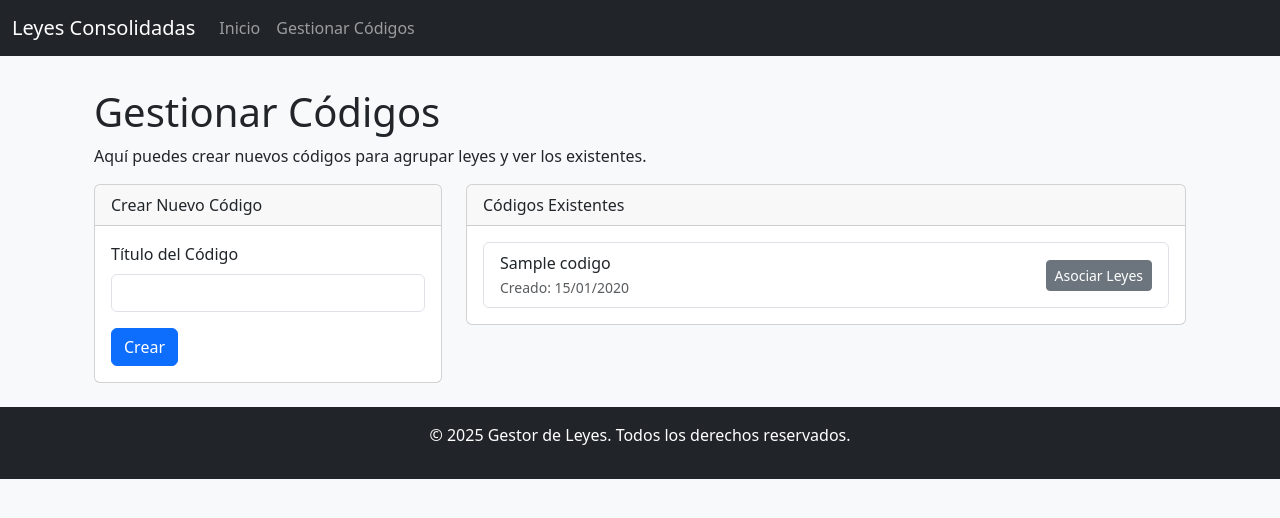
After one commit to yojosansi/dorfs, a PHP site: page /gestionar_codigos.php in a window 1280 px wide. The commit adds this page. Shown: the top 518 px of the page. Run offline with PHP 8.4, Linux system fonts and the light colour scheme; tables that the repository leaves empty hold one stand-in row (values such as "Sample post").

Commit message:
feat: Implementar sistema de gestión de Códigos
Añade la funcionalidad completa para crear 'Códigos' y agrupar leyes bajo ellos.

Esta implementación incluye:
- Una migración de base de datos para añadir las tablas `codigos` y `ley_codigo`.
- Una nueva página de gestión (`gestionar_codigos.php`) que permite listar los códigos existentes y crear nuevos.
- Una nueva página de edición (`editar_codigo.php`) que permite asociar y desasociar leyes a un código específico mediante una interfaz de checkboxes.
- La lógica de actualización de asociaciones se maneja de forma transaccional para garantizar la integridad de los datos.
- Actualización de la página principal (`index.php`) para mostrar las leyes agrupadas visualmente bajo el título de su código correspondiente.
- Un nuevo enlace en la barra de navegación para acceder a la gestión de códigos.

```diff
--- /dev/null
+++ b/gestionar_codigos.php
@@ -0,0 +1,99 @@
+<?php
+require_once 'includes/header.php';
+require_once 'core/db_connect.php';
+
+$feedback_message = '';
+$feedback_class = '';
+
+// --- Lógica para Crear un Nuevo Código ---
+if ($_SERVER['REQUEST_METHOD'] === 'POST' && isset($_POST['crear_codigo'])) {
+    $titulo_codigo = trim(filter_input(INPUT_POST, 'titulo', FILTER_SANITIZE_STRING));
+
+    if (empty($titulo_codigo)) {
+        $feedback_message = 'El título del código no puede estar vacío.';
+        $feedback_class = 'alert-danger';
+    } else {
+        try {
+            $stmt = $pdo->prepare("INSERT INTO codigos (titulo) VALUES (:titulo)");
+            $stmt->execute(['titulo' => $titulo_codigo]);
+            $feedback_message = 'Código "' . htmlspecialchars($titulo_codigo) . '" creado con éxito.';
+            $feedback_class = 'alert-success';
+        } catch (PDOException $e) {
+            // El código 23000 es para violación de integridad (ej. UNIQUE)
+            if ($e->getCode() == 23000) {
+                $feedback_message = 'Error: Ya existe un código con ese título.';
+            } else {
+                $feedback_message = 'Error al crear el código: ' . $e->getMessage();
+            }
+            $feedback_class = 'alert-danger';
+        }
+    }
+}
+
+// --- Lógica para Listar Códigos Existentes ---
+$stmt_codigos = $pdo->query("SELECT id, titulo, created_at FROM codigos ORDER BY titulo ASC");
+$codigos = $stmt_codigos->fetchAll();
+
+?>
+
+<div class="container mt-4">
+    <h1>Gestionar Códigos</h1>
+    <p>Aquí puedes crear nuevos códigos para agrupar leyes y ver los existentes.</p>
+
+    <?php if ($feedback_message): ?>
+        <div class="alert <?php echo $feedback_class; ?>" role="alert">
+            <?php echo $feedback_message; ?>
+        </div>
+    <?php endif; ?>
+
+    <div class="row">
+        <!-- Columna para crear códigos -->
+        <div class="col-md-4">
+            <div class="card">
+                <div class="card-header">
+                    Crear Nuevo Código
+                </div>
+                <div class="card-body">
+                    <form action="gestionar_codigos.php" method="post">
+                        <div class="mb-3">
+                            <label for="titulo" class="form-label">Título del Código</label>
+                            <input type="text" class="form-control" id="titulo" name="titulo" required>
+                        </div>
+                        <button type="submit" name="crear_codigo" class="btn btn-primary">Crear</button>
+                    </form>
+                </div>
+            </div>
+        </div>
+
+        <!-- Columna para listar códigos -->
+        <div class="col-md-8">
+            <div class="card">
+                <div class="card-header">
+                    Códigos Existentes
+                </div>
+                <div class="card-body">
+                    <?php if (empty($codigos)): ?>
+                        <p>No hay códigos creados todavía.</p>
+                    <?php else: ?>
+                        <ul class="list-group">
+                            <?php foreach ($codigos as $codigo): ?>
+                                <li class="list-group-item d-flex justify-content-between align-items-center">
+                                    <div>
+                                        <?php echo htmlspecialchars($codigo['titulo']); ?>
+                                        <br>
+                                        <small class="text-muted">Creado: <?php echo date('d/m/Y', strtotime($codigo['created_at'])); ?></small>
+                                    </div>
+                                    <a href="editar_codigo.php?id=<?php echo htmlspecialchars($codigo['id']); ?>" class="btn btn-secondary btn-sm">Asociar Leyes</a>
+                                </li>
+                            <?php endforeach; ?>
+                        </ul>
+                    <?php endif; ?>
+                </div>
+            </div>
+        </div>
+    </div>
+</div>
+
+<?php
+require_once 'includes/footer.php';
+?>
--- a/includes/header.php
+++ b/includes/header.php
@@ -20,9 +20,11 @@
     <div class="collapse navbar-collapse" id="navbarNav">
       <ul class="navbar-nav">
         <li class="nav-item">
-          <a class="nav-link active" aria-current="page" href="index.php">Inicio</a>
+          <a class="nav-link" href="index.php">Inicio</a>
         </li>
-        <!-- Más enlaces se pueden añadir aquí en el futuro -->
+        <li class="nav-item">
+          <a class="nav-link" href="gestionar_codigos.php">Gestionar Códigos</a>
+        </li>
       </ul>
     </div>
   </div>
```
Also changed, not shown: editar_codigo.php (added, +108 -0 lines), index.php (+39 -14 lines), migration_add_codes.sql (added, +19 -0 lines).
